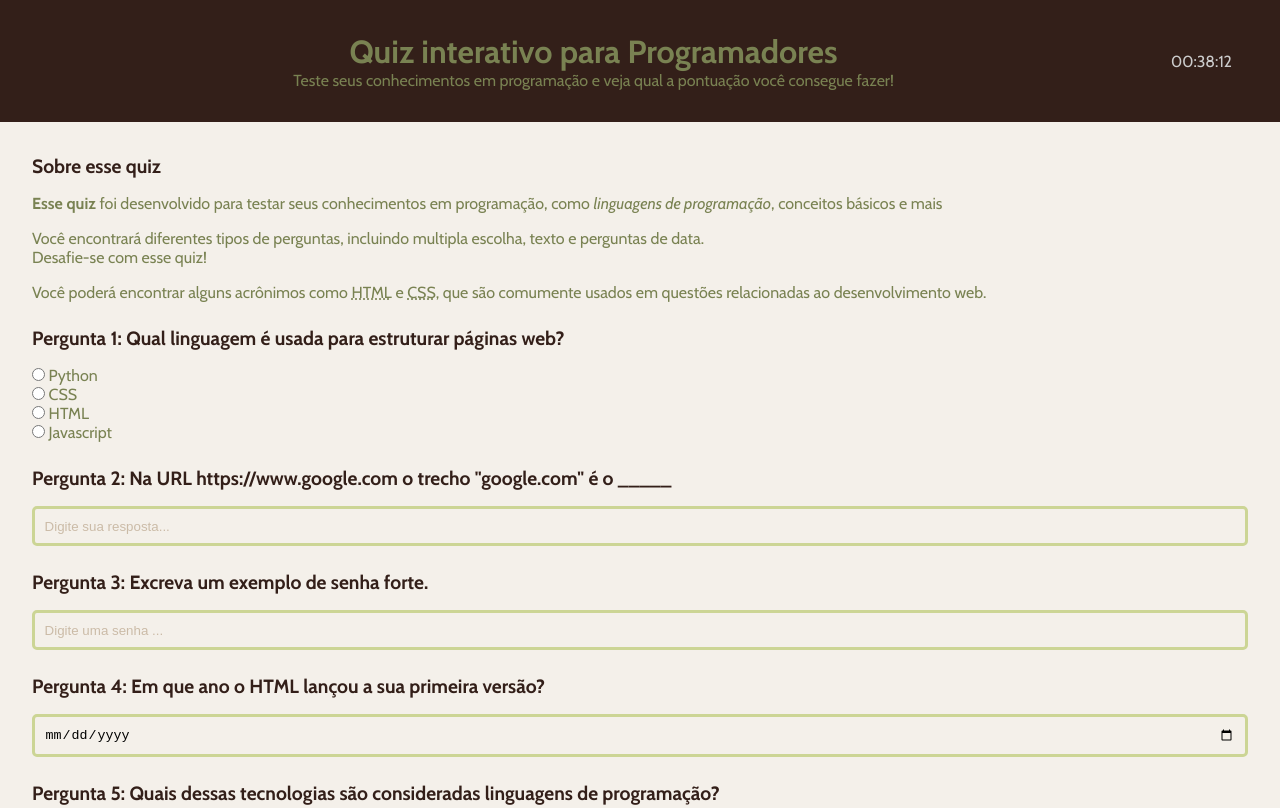
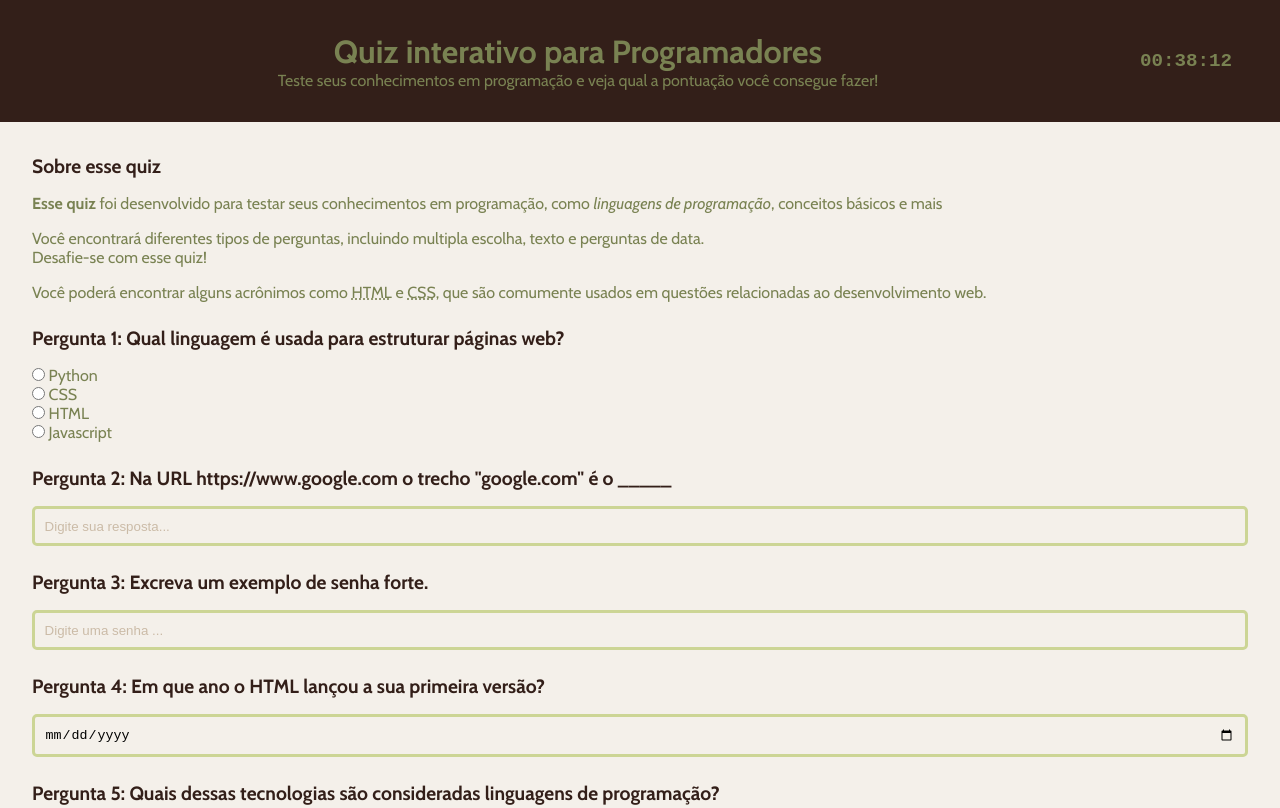
Before and after one commit to MarioAzevedo82/Treino-base, a plain HTML site: page index.html in a window 1280 px wide. Shown: the top 808 px of the page. Drawn offline with nearby package versions, Linux system fonts and the light colour scheme.

Commit message:
ajustando o display com css

```diff
--- a/style.css
+++ b/style.css
@@ -27,9 +27,15 @@ header {
 }
 
 .relogioDigital {
-    font-size: 1rem;
-    color: #ccc;
+    font-size: 1.2rem;
     padding: .5rem 1rem;
+    font-weight: bold;
+}
+
+.display {
+    font-family: 'Courier New', Courier, monospace;
+    min-width: 80px;
+    text-align: center;
 }
 
 main {
```
